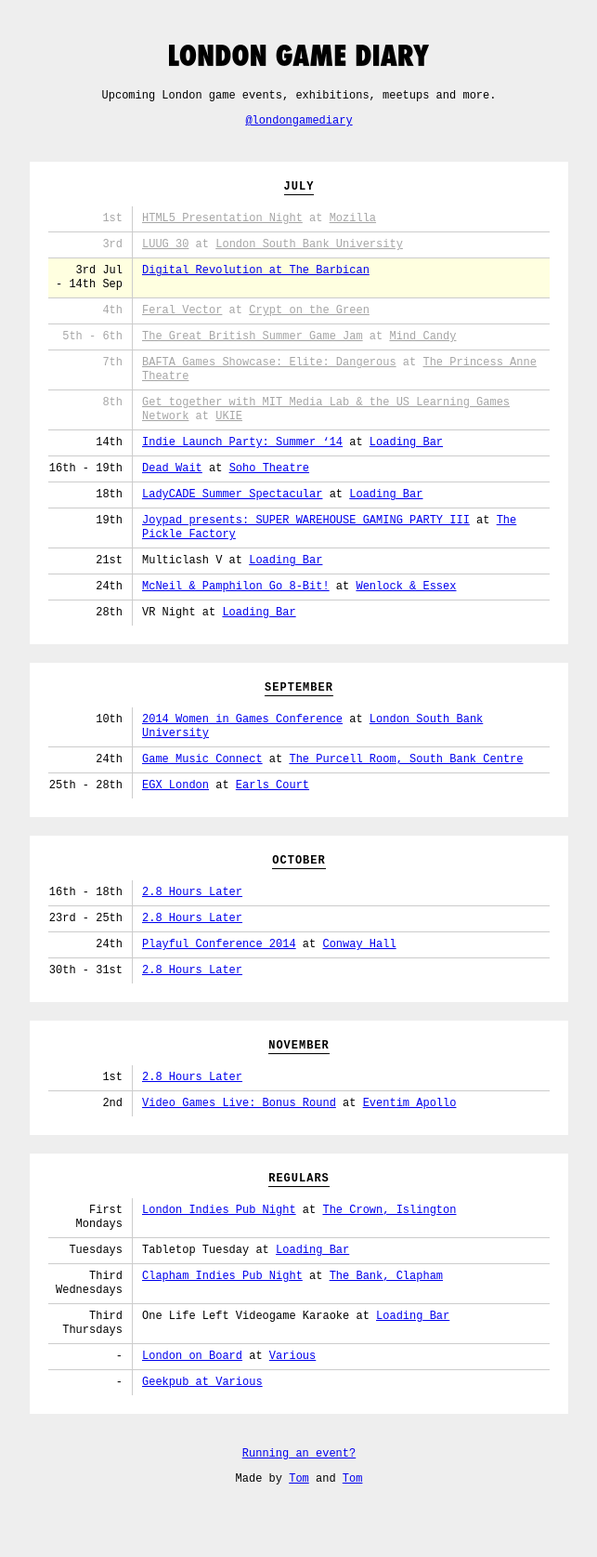
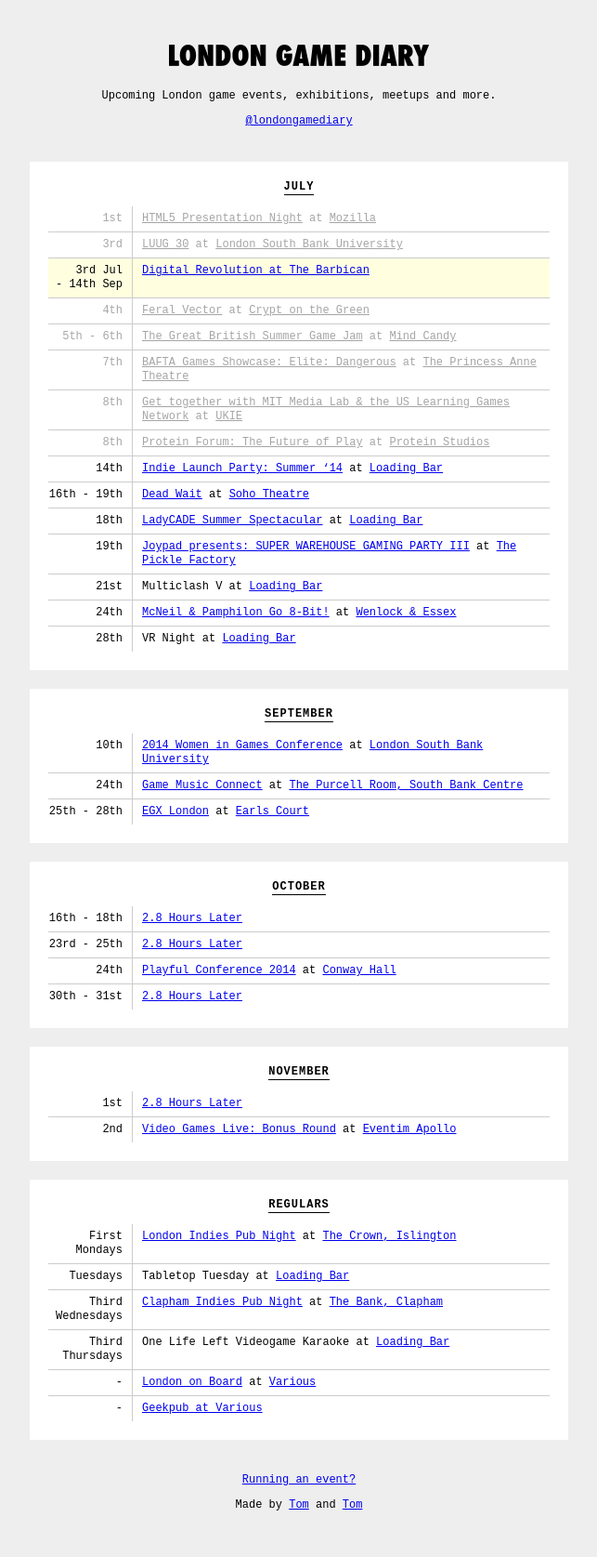
Before and after one commit to thomasmarshall/londongamediary.com, a Jekyll site: the page built from index.html, in a window 1280 px wide. Shown: the whole page at 93% size, without its empty margins (318-961 px from the left). Built offline with Jekyll 4.4.1, drawn with Linux system fonts in a browser that asks for light colours; nearby versions of some CDN libraries; before the commit the page ends 1647 px from its top, so only the background shows below that.

Commit message:
Update events.yml

```diff
--- a/_data/events.yml
+++ b/_data/events.yml
@@ -34,6 +34,11 @@
 - title: "Get together with MIT Media Lab & the US Learning Games Network"
   link: "http://www.meetup.com/The-London-Educational-Games-Meetup-Group/events/189973272/"
   location: "[UKIE](http://ukie.info/)"
+  date: 2014-07-08
+
+- title: "Protein Forum: The Future of Play"
+  link: "http://www.eventbrite.co.uk/e/protein-forum-the-future-of-play-tickets-10940668835"
+  location: "[Protein Studios](http://www.prote.in/en)"
   date: 2014-07-08
 
 - title: "Indie Launch Party: Summer '14"
```
